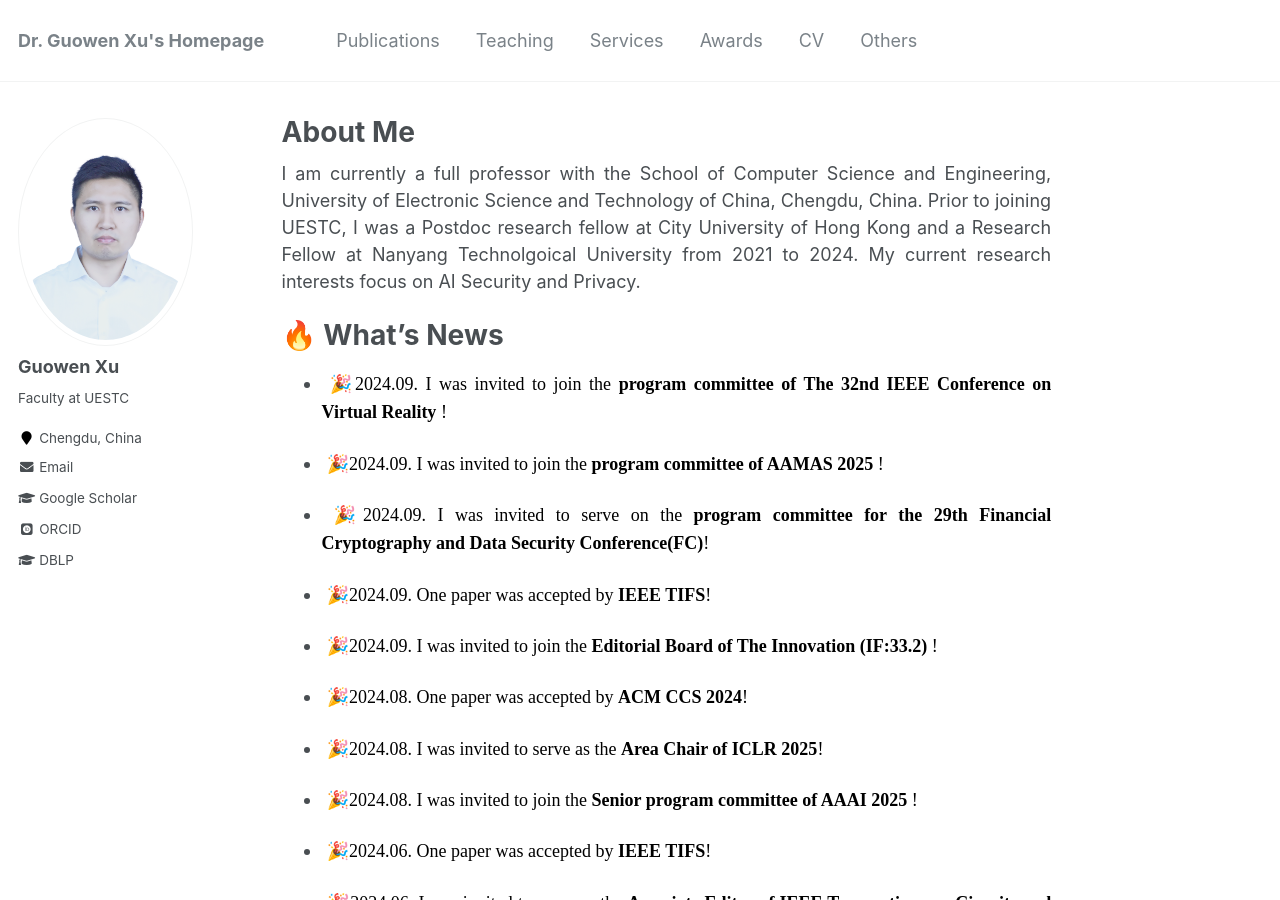
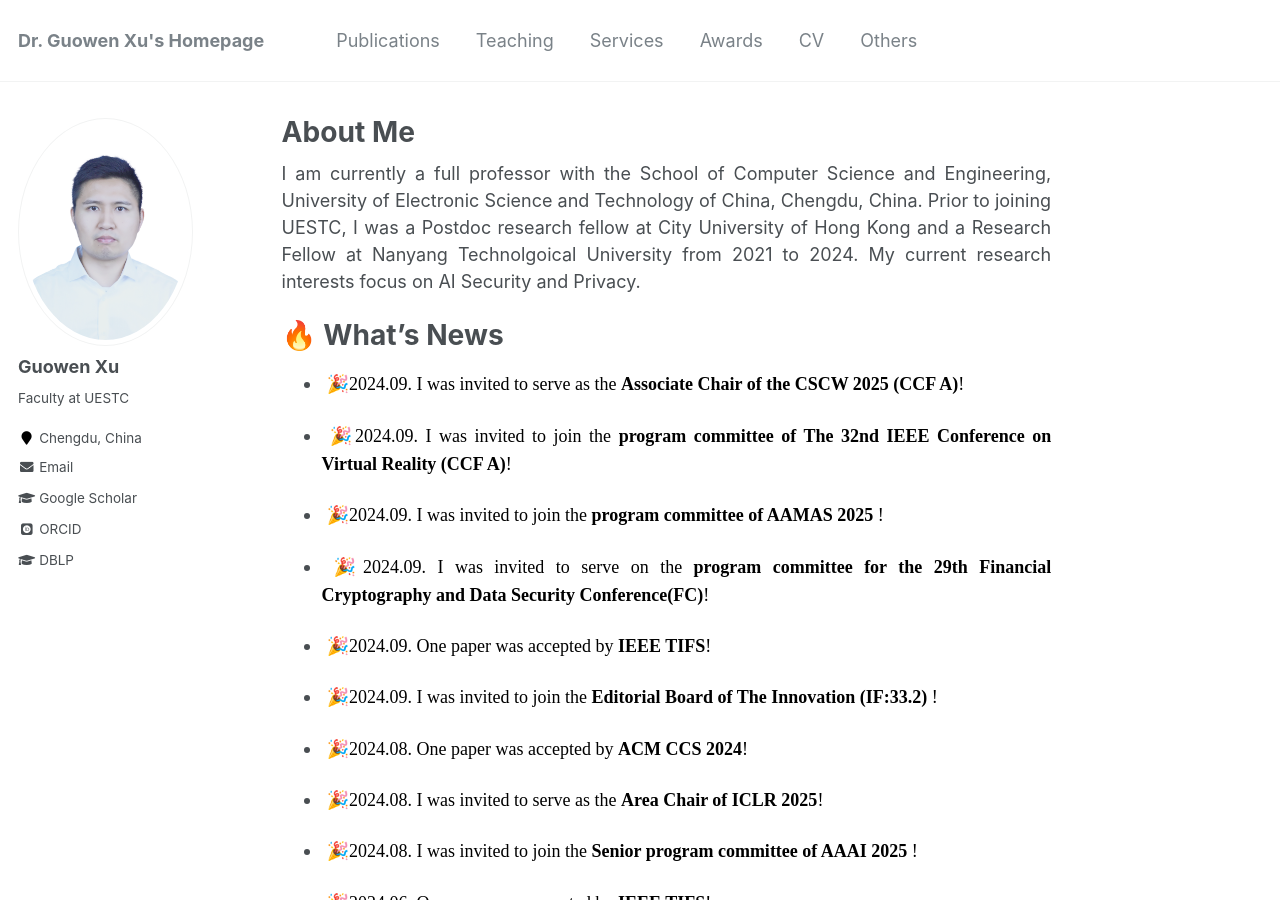
Before and after one commit to Guowen-xu/guowen-xu.github.io, a Jekyll site: the page built from _pages/about.md, in a window 1280 px wide and 900 px high. Built offline with Jekyll 4.4.1, drawn with Linux system fonts in a browser that asks for light colours; some web fonts are replaced.

Commit message:
Update about.md

```diff
--- a/_pages/about.md
+++ b/_pages/about.md
@@ -18,7 +18,8 @@ redirect_from:
 
   🔥 What's News
 ======
--  <p align="justify">&nbsp;🎉<font face="Times New Roman" color=black size=4>2024.09.  I was invited to join the <b>program committee of The 32nd IEEE Conference on Virtual Reality </b>!</font></p>
+-  <p align="justify">&nbsp;🎉<font face="Times New Roman" color=black size=4>2024.09.  I was invited to serve as the <b>Associate Chair of the CSCW 2025 (CCF A)</b>!</font></p>
+-   <p align="justify">&nbsp;🎉<font face="Times New Roman" color=black size=4>2024.09.  I was invited to join the <b>program committee of The 32nd IEEE Conference on Virtual Reality (CCF A)</b>!</font></p>
 -  <p align="justify">&nbsp;🎉<font face="Times New Roman" color=black size=4>2024.09.  I was invited to join the <b>program committee of AAMAS 2025 </b>!</font></p>
 - <p align="justify">&nbsp;🎉<font face="Times New Roman" color=black size=4>2024.09. I was invited to serve on the  <b>program committee for the 29th Financial Cryptography and Data Security Conference(FC)</b>!</font></p>
 - <p align="justify">&nbsp;🎉<font face="Times New Roman" color=black size=4>2024.09. One paper was accepted by <b>IEEE TIFS</b>!</font></p>
```
